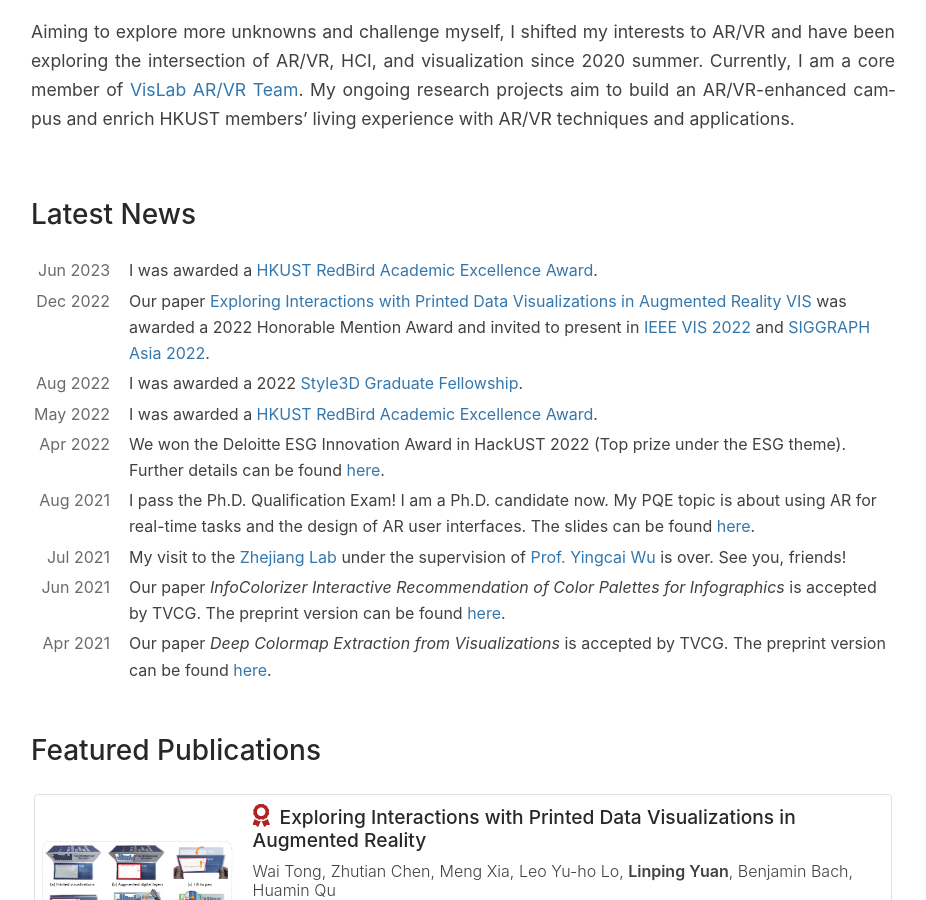
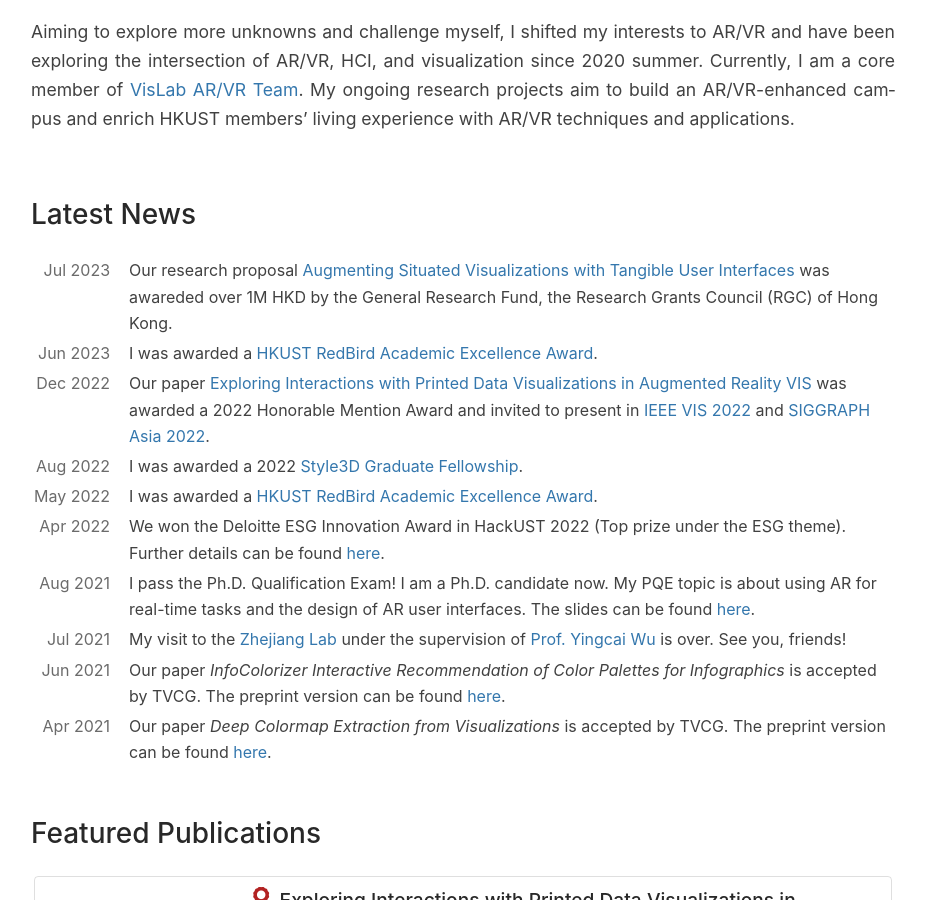
Before and after one commit to yuanlinping/yuanlinping.github.io, a Jekyll site: the page built from index.md, in a window 1280 px wide and 900 px high, scrolled down 448 px. Shown: the whole window, without its empty margins (177-1103 px from the left). Built offline with Jekyll 4.4.1, drawn with Linux system fonts in a browser that asks for light colours.

Commit message:
update news

```diff
--- a/_data/news.yml
+++ b/_data/news.yml
@@ -1,3 +1,5 @@
+- message: Our research proposal [Augmenting Situated Visualizations with Tangible User Interfaces](https://cerg1.ugc.edu.hk/cergprod/scrrm00542.jsp?proj_id=16214623&old_proj_id=null&proj_title=&isname=&ioname=&institution=&subject=&pages=1&year=2023&theSubmit=16214623)  was awareded over 1M HKD by the General Research Fund, the Research Grants Council (RGC) of Hong Kong.
+  date: 2023-07-01
 - message: I was awarded a [HKUST RedBird Academic Excellence Award](https://fytgs.hkust.edu.hk/admissions/Admission-to-Hong-Kong-Campus/submitting-an-application/scholarships-and-fees#:~:text=RedBird%20PhD%20Award%20Program,academic%20performance%20and%20research%20capacity.&text=the%20following%20years-,The%20award%20is%20renewable%20in%20subsequent,subject%20to%20continual%20excellent%20performance.).
   date: 2023-06-15
 - message: Our paper [Exploring Interactions with Printed Data Visualizations in Augmented Reality VIS](https://ieeexplore.ieee.org/document/9904446) was awarded a 2022 Honorable Mention Award and invited to present in [IEEE VIS 2022](https://ieeevis.org/year/2022/info/awards/best-paper-awards) and [SIGGRAPH Asia 2022](https://sa2022.siggraph.org/).
```
